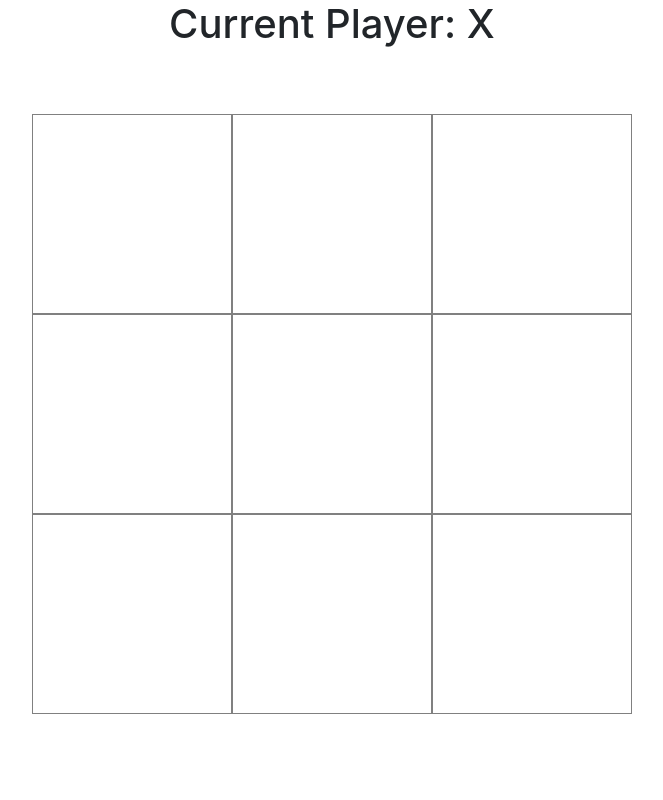
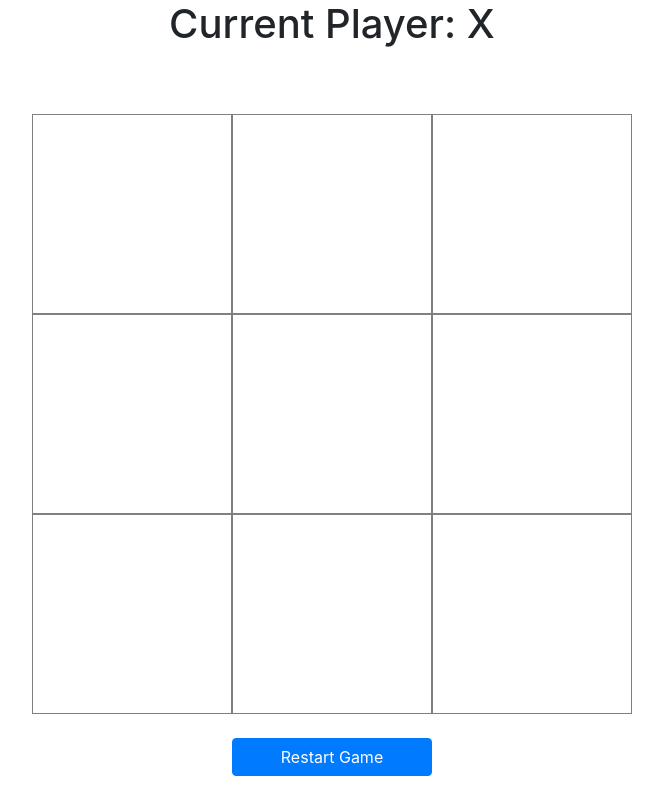
Before and after one commit to tigerwxu/angular-tictactoe, an Angular app: page / in a window 1280 px wide. Shown: the whole page, without its empty margins (308-971 px from the left). Built offline with nearby package versions, Linux system fonts and the light colour scheme.

Commit message:
Add button to allow resetting board

```diff
--- a/src/app/app.component.scss
+++ b/src/app/app.component.scss
@@ -2,4 +2,7 @@ app-board {
     margin: auto;
     display: block;
     width: 600px;
+    display: flex;
+    flex-direction: column;
+    align-items: center;
 }
--- a/src/app/board/board.component.html
+++ b/src/app/board/board.component.html
@@ -8,3 +8,5 @@
         (click)="makeMove(i)">
     </app-square>
 </div>
+
+<button class="btn btn-primary mt-4" (click)="newGame()">Restart Game</button>
--- a/src/app/board/board.component.scss
+++ b/src/app/board/board.component.scss
@@ -7,7 +7,7 @@
 app-square {
     border: 1px gray solid;
     height: 200px;
-    display: flex;
+    display: flex; //Align the X or O in the centre of the square
     align-items: center;
     justify-content: center;
 }
@@ -19,3 +19,7 @@ h1, h2 {
 h2 {
     height: 50px;
 }
+
+button {
+    width: 200px;
+}
```
